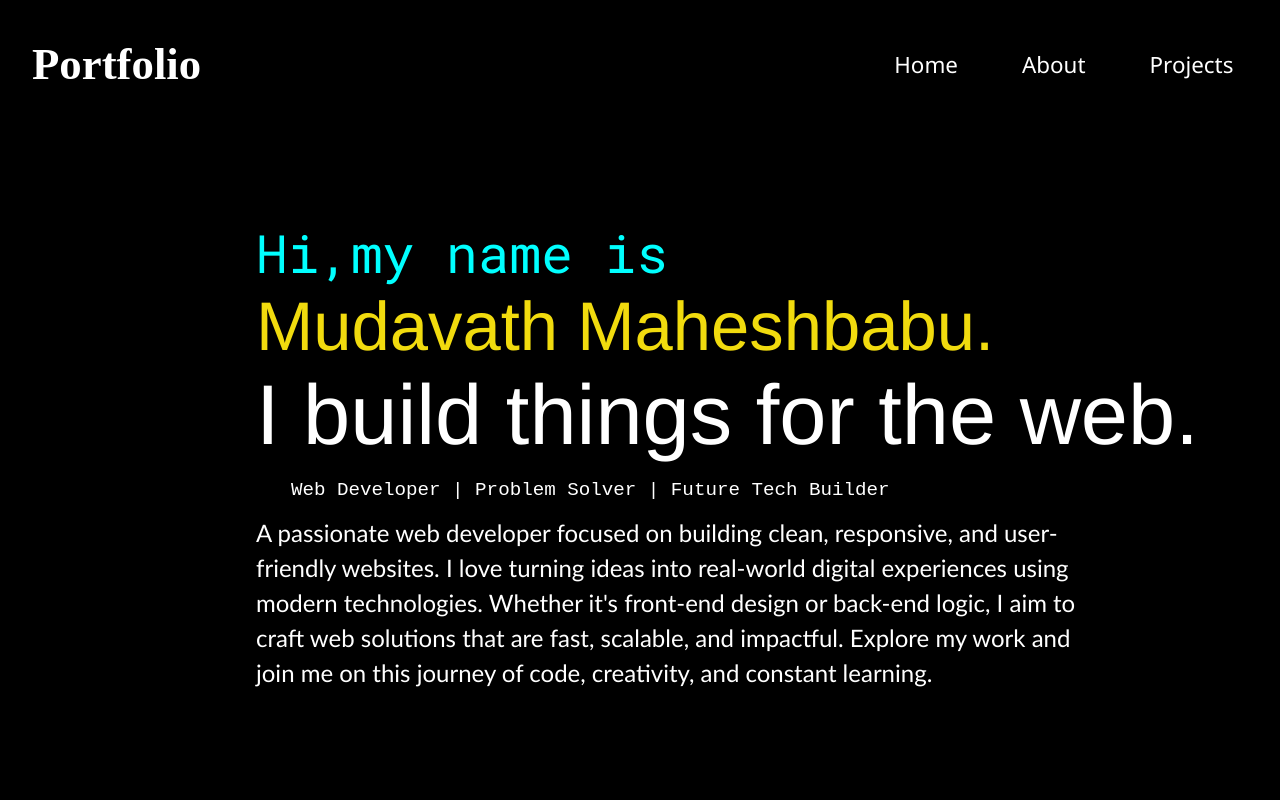
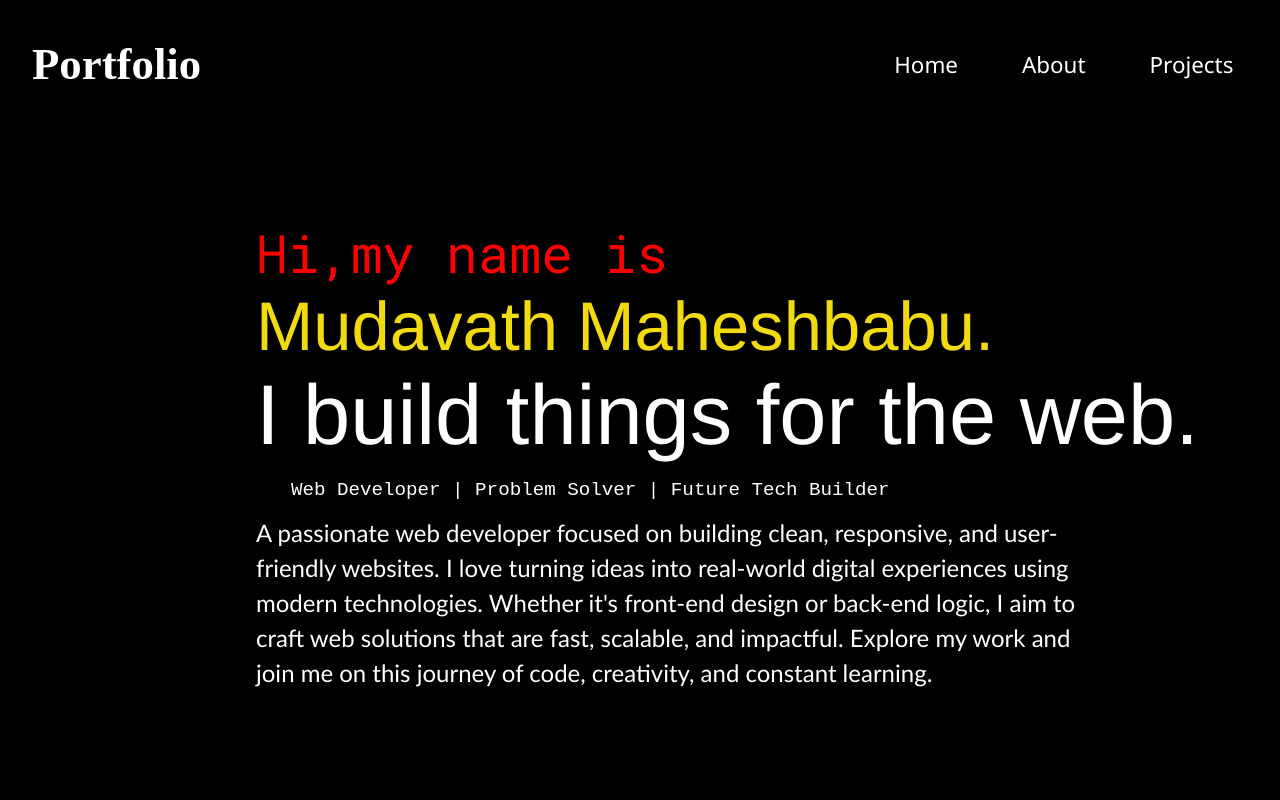
Before and after one commit to MAHESHBABU8142/-projects-site, a plain HTML site: page index.html in a window 1280 px wide. Shown: the top 800 px of the page. Drawn offline with Linux system fonts and the light colour scheme.

Commit message:
updated UI of index and notepad pages

```diff
--- a/index.html
+++ b/index.html
@@ -42,7 +42,7 @@
         #intro {
           font-size: 2rem;
           font-family: "Roboto Mono", monospace;
-          color: aqua;
+          color:red;
         }
         #name {
           font-family:'Franklin Gothic Medium', 'Arial Narrow', Arial, sans-serif;
```
Also changed, not shown: notepad.html (+1 -1 lines).
